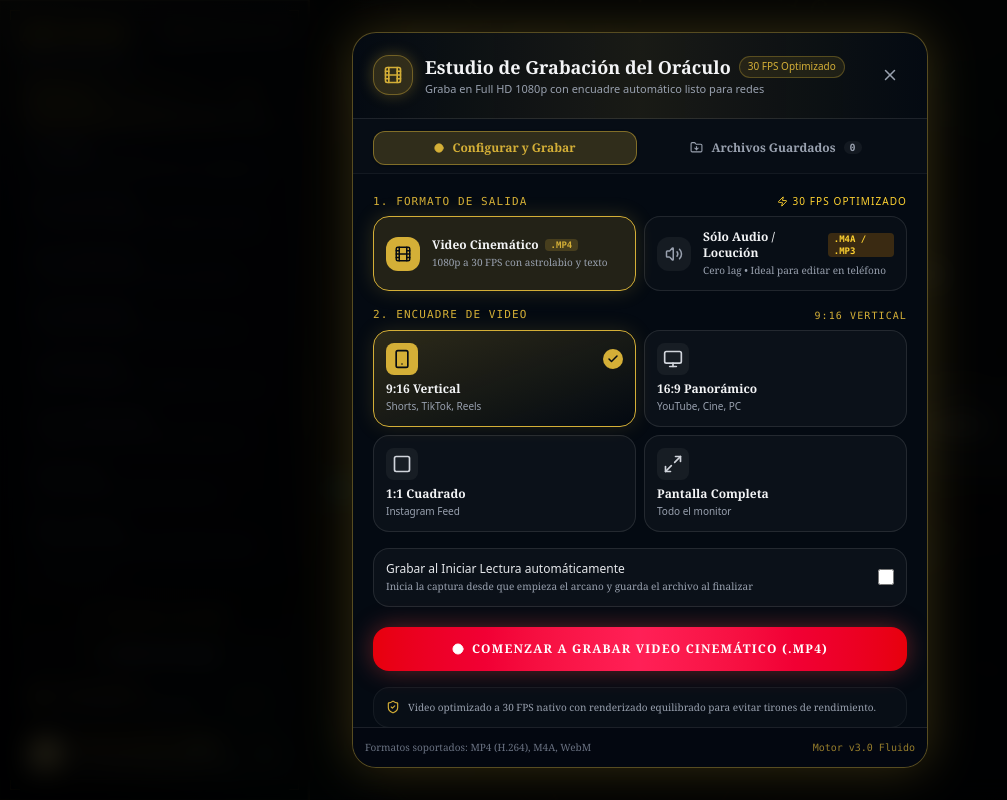
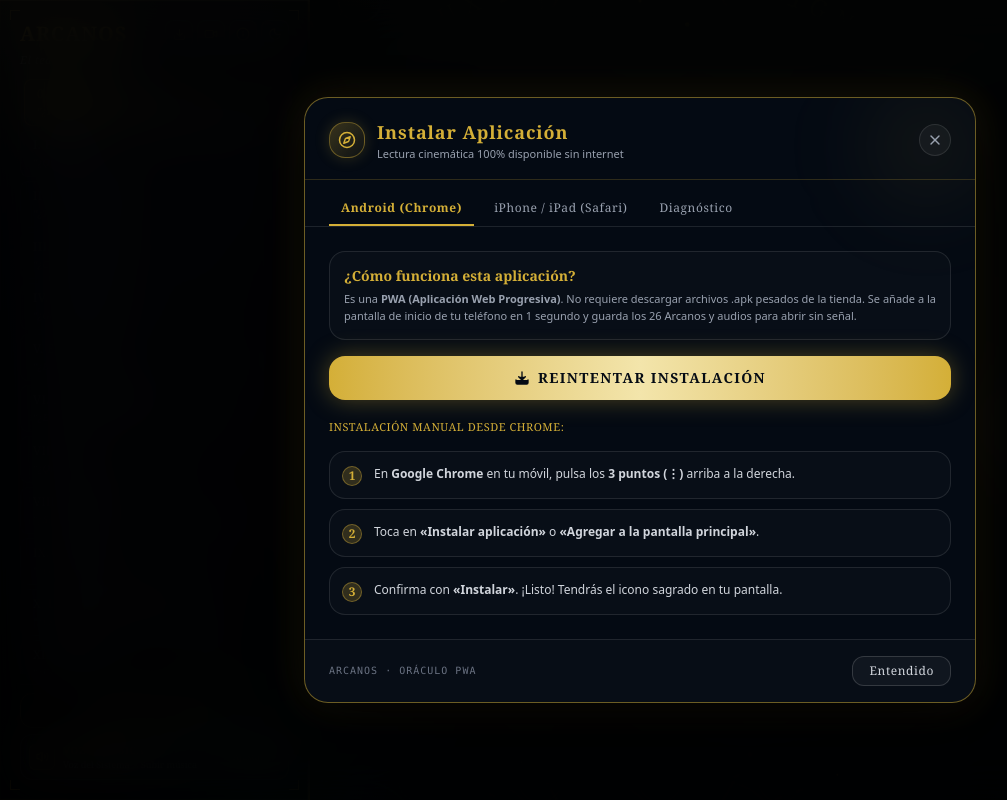
Before and after one commit to AlejoRodry/arcanos, a React (Vite) app: page / in a window 1280 px wide. Both pictures are taken after a click on the button 179 px from the left and 34 px from the top of the page. Shown: the whole page, without its empty margins (0-1007 px from the left). Built offline with nearby package versions, Linux system fonts and the light colour scheme.

Commit message:
feat(pwa): add install trigger and remove poem editor
Replace the poem editor trigger with a PWA installation button in the main interface for improved accessibility and platform integration.

```diff
--- a/src/App.tsx
+++ b/src/App.tsx
@@ -24,8 +24,7 @@ import {
   Volume1,
   Mic,
   Video,
-  FolderDown,
-  Edit3
+  FolderDown
 } from 'lucide-react';
 import { circleInscriptions, CircleInscription, getNextCircleInscription } from './data/circleInscriptions';
 import { useScreenRecorder, AspectRatio } from './hooks/useScreenRecorder';
@@ -805,6 +804,9 @@ export default function App() {
                 </h1>
 
                 <div className="flex items-center gap-1">
+                  {/* PWA Install Trigger */}
+                  <PWAInstallButton variant="icon" />
+
                   {/* Studio / Video Recording Trigger */}
                   <button
                     onClick={() => setIsStudioModalOpen(true)}
@@ -830,14 +832,6 @@ export default function App() {
                     <Info size={14} />
                   </button>
 
-                  {/* Editor de Poemas Trigger */}
-                  <button
-                    onClick={() => setIsPoemEditorOpen(true)}
-                    className="w-7 h-7 flex items-center justify-center text-[#D4AF37]/80 hover:text-[#D4AF37] transition-all rounded-lg bg-white/[0.03] hover:bg-[#D4AF37]/15 border border-white/10 hover:border-[#D4AF37]/40 active:scale-95 shadow-sm cursor-pointer"
-                    title="Editar Poemas y Versos"
-                  >
-                    <Edit3 size={13} />
-                  </button>
 
                   {/* Theme Toggle Button */}
                   <button
@@ -877,17 +871,6 @@ export default function App() {
                         {isSelected && (
                           <span className="w-1.5 h-1.5 rounded-full bg-[#D4AF37] shadow-[0_0_6px_#D4AF37]" />
                         )}
-                        <span
-                          onClick={(e) => {
-                            e.stopPropagation();
-                            setSelectedPoemId(poem.id);
-                            setIsPoemEditorOpen(true);
-                          }}
-                          className="p-1 rounded text-gray-500 hover:text-[#D4AF37] hover:bg-white/10 opacity-0 group-hover:opacity-100 transition-opacity"
-                          title="Editar poema de este arcano"
-                        >
-                          <Edit3 size={11} />
-                        </span>
                       </div>
                     </div>
                     <p className={`text-[10px] italic line-clamp-1 mt-0.5 font-serif transition-colors ${
@@ -913,15 +896,6 @@ export default function App() {
                 </span>
               </button>
 
-              {/* Edit Current Arcana Button */}
-              <button
-                onClick={() => setIsPoemEditorOpen(true)}
-                className="w-full flex items-center justify-center gap-2 px-3 py-1.5 rounded-xl border border-white/10 hover:border-[#D4AF37]/50 bg-white/[0.03] hover:bg-[#D4AF37]/10 text-xs font-serif text-gray-300 hover:text-[#D4AF37] transition-all cursor-pointer shadow-sm active:scale-[0.99]"
-                title="Editar título, versos y pregunta de este arcano"
-              >
-                <Edit3 size={13} className="text-[#D4AF37]" />
-                <span className="text-[11px] font-semibold">Editar Este Arcano</span>
-              </button>
 
               {/* Botón Unificado de Audio & Voz */}
               <button
@@ -959,11 +933,6 @@ export default function App() {
                   <ChevronRight size={12} className="text-[#D4AF37]/60 group-hover:translate-x-0.5 transition-transform" />
                 </div>
               </button>
-
-              {/* PWA Install Button for Desktop */}
-              <div>
-                <PWAInstallButton variant="full" className="w-full" />
-              </div>
             </div>
           </motion.div>
         )}
@@ -1026,14 +995,6 @@ export default function App() {
                 </button>
               )}
 
-              {/* Edit Arcana Trigger for Mobile */}
-              <button
-                onClick={() => setIsPoemEditorOpen(true)}
-                className="w-8 h-8 sm:w-9 sm:h-9 flex items-center justify-center text-[#D4AF37]/80 hover:text-[#D4AF37] rounded-xl bg-white/[0.04] border border-white/10 hover:border-[#D4AF37]/40 hover:bg-[#D4AF37]/10 active:scale-95 transition-all shadow-sm shrink-0"
-                title="Editar poema de este arcano"
-              >
-                <Edit3 size={14} />
-              </button>
 
               {/* Studio Recording Trigger */}
               <button
@@ -1186,16 +1147,6 @@ export default function App() {
                   </p>
                 </div>
                 <div className="flex items-center gap-1.5">
-                  <button
-                    onClick={() => {
-                      setIsMobileDrawerOpen(false);
-                      setIsPoemEditorOpen(true);
-                    }}
-                    className="p-2 text-[#D4AF37] hover:text-white rounded-full bg-white/5 border border-[#D4AF37]/30 active:scale-95 transition-transform"
-                    title="Editar Poemas"
-                  >
-                    <Edit3 size={16} />
-                  </button>
                   <button
                     onClick={() => setIsMobileDrawerOpen(false)}
                     className="p-2 text-gray-400 hover:text-white rounded-full bg-white/5 border border-white/10"
@@ -1281,9 +1232,6 @@ export default function App() {
                     <ChevronRight size={14} className="text-[#D4AF37]/60 group-hover:translate-x-0.5 transition-transform" />
                   </div>
                 </button>
-
-                {/* PWA Install Button for Mobile */}
-                <PWAInstallButton variant="full" className="w-full mt-1" />
               </div>
             </motion.div>
           </div>
@@ -1530,8 +1478,6 @@ export default function App() {
         </div>
       )}
 
-
-
       {/* ======================================================== */}
       {/* --- CINEMATIC READER (Center Display & Recitation) --- */}
       {/* ======================================================== */}
--- a/src/components/CinematicReader.tsx
+++ b/src/components/CinematicReader.tsx
@@ -123,7 +123,7 @@ export const CinematicReader: React.FC<CinematicReaderProps> = ({
                 </button>
               </div>
 
-              {/* Quick Options Pills Row (Voz, Círculo Sagrado & Editar) */}
+              {/* Quick Options Pills Row (Voz & Círculo Sagrado) */}
               <div className="flex items-center justify-center gap-2 w-full pt-1">
                 {onOpenVoiceModal && (
                   <button
@@ -146,33 +146,22 @@ export const CinematicReader: React.FC<CinematicReaderProps> = ({
                     <span className="text-[11px] font-sans truncate">Círculo</span>
                   </button>
                 )}
-
-                {onEditPoem && (
-                  <button
-                    onClick={onEditPoem}
-                    className="flex-1 flex items-center justify-center gap-1.5 py-2 px-2.5 rounded-xl bg-[#D4AF37]/10 border border-[#D4AF37]/30 hover:border-[#D4AF37]/60 hover:bg-[#D4AF37]/20 text-xs text-[#D4AF37] active:scale-95 transition-all shadow-sm"
-                    title="Editar poema de este arcano"
-                  >
-                    <Edit3 size={13} className="text-[#D4AF37] shrink-0" />
-                    <span className="text-[11px] font-sans font-medium truncate">Editar</span>
-                  </button>
-                )}
               </div>
             </div>
 
-            {/* Desktop Actions Row */}
-            <div className="hidden md:flex items-center gap-3 mt-3 pointer-events-auto">
-              {onEditPoem && (
+            {/* Único Botón de Edición del Poema (Visible en Móvil y Escritorio) */}
+            {onEditPoem && (
+              <div className="flex items-center justify-center mt-2.5 pointer-events-auto">
                 <button
                   onClick={onEditPoem}
-                  className="px-3.5 py-1.5 rounded-xl border border-white/15 bg-white/[0.04] hover:bg-[#D4AF37]/15 hover:border-[#D4AF37]/50 text-xs font-serif text-gray-300 hover:text-[#D4AF37] transition-all flex items-center gap-1.5 shadow-sm active:scale-95 cursor-pointer"
+                  className="px-4 py-2 rounded-xl border border-[#D4AF37]/40 bg-[#D4AF37]/10 hover:bg-[#D4AF37]/20 hover:border-[#D4AF37]/70 text-xs font-serif text-[#D4AF37] transition-all flex items-center gap-2 shadow-sm active:scale-95 cursor-pointer"
                   title="Editar este poema (título, versos, pregunta del umbral)"
                 >
-                  <Edit3 size={13} className="text-[#D4AF37]" />
-                  <span>Editar Poema</span>
+                  <Edit3 size={14} className="text-[#D4AF37]" />
+                  <span className="font-semibold tracking-wide">Editar Poema</span>
                 </button>
-              )}
-            </div>
+              </div>
+            )}
 
             {/* Keyboard hints (Desktop Only) */}
             <div className="hidden md:flex mt-2 text-[10px] font-sans tracking-wider text-gray-500 uppercase items-center gap-2">
--- a/src/components/PWAInstallButton.tsx
+++ b/src/components/PWAInstallButton.tsx
@@ -1,4 +1,5 @@
 import React, { useState } from 'react';
+import { createPortal } from 'react-dom';
 import { motion, AnimatePresence } from 'motion/react';
 import {
   Download,
@@ -16,8 +17,9 @@ import {
 import { usePWAInstall } from '../hooks/usePWAInstall';
 
 interface PWAInstallButtonProps {
-  variant?: 'compact' | 'full' | 'topbar';
+  variant?: 'compact' | 'full' | 'topbar' | 'banner' | 'icon';
   className?: string;
+  onDismiss?: () => void;
 }
 
 interface InstallModalProps {
@@ -51,14 +53,14 @@ export const RadiantInstallModal: React.FC<InstallModalProps> = ({
 
   if (!isOpen) return null;
 
-  return (
-    <div className="fixed inset-0 z-50 flex items-center justify-center p-3.5 sm:p-5 bg-black/85 backdrop-blur-xl">
+  const modalMarkup = (
+    <div className="fixed inset-0 z-[100] flex items-end sm:items-center justify-center p-0 sm:p-4 md:p-6 bg-black/85 backdrop-blur-xl">
       <motion.div
-        initial={{ scale: 0.94, opacity: 0, y: 15 }}
+        initial={{ scale: 0.96, opacity: 0, y: 25 }}
         animate={{ scale: 1, opacity: 1, y: 0 }}
-        exit={{ scale: 0.94, opacity: 0, y: 15 }}
+        exit={{ scale: 0.96, opacity: 0, y: 25 }}
         transition={{ duration: 0.25, ease: 'easeOut' }}
-        className="relative w-full max-w-md bg-[#050B14]/98 border border-[#D4AF37]/50 rounded-3xl shadow-[0_12px_60px_rgba(0,0,0,0.95),0_0_40px_rgba(212,175,55,0.15)] text-white overflow-hidden flex flex-col"
+        className="relative w-full sm:max-w-xl md:max-w-2xl h-[92vh] sm:h-auto max-h-[96vh] bg-[#050B14]/98 border-t sm:border border-[#D4AF37]/50 rounded-t-[32px] sm:rounded-3xl shadow-[0_12px_60px_rgba(0,0,0,0.95),0_0_40px_rgba(212,175,55,0.15)] text-white overflow-hidden flex flex-col"
       >
         {/* Subtle background astrolabe glow */}
         <div className="absolute top-0 right-0 w-64 h-64 bg-radial from-[#D4AF37]/10 via-transparent to-transparent pointer-events-none -mr-20 -mt-20 blur-2xl" />
@@ -150,7 +152,7 @@ export const RadiantInstallModal: React.FC<InstallModalProps> = ({
         </div>
 
         {/* Modal Content */}
-        <div className="p-5 sm:p-6 space-y-4 max-h-[60vh] overflow-y-auto text-xs font-sans">
+        <div className="flex-1 p-5 sm:p-6 space-y-4 overflow-y-auto custom-scrollbar text-xs font-sans">
           {activeTab === 'android' && (
             <div className="space-y-4">
               <div className="p-3.5 rounded-2xl bg-white/[0.02] border border-white/10 text-gray-300">
@@ -298,11 +300,17 @@ export const RadiantInstallModal: React.FC<InstallModalProps> = ({
       </motion.div>
     </div>
   );
+
+  if (typeof document !== 'undefined') {
+    return createPortal(modalMarkup, document.body);
+  }
+  return modalMarkup;
 };
 
 export const PWAInstallButton: React.FC<PWAInstallButtonProps> = ({
   variant = 'compact',
-  className = ''
+  className = '',
+  onDismiss
 }) => {
   const {
     isInstallable,
@@ -356,6 +364,106 @@ export const PWAInstallButton: React.FC<PWAInstallButtonProps> = ({
     setInstallStatusMsg('Sigue los 3 sencillos pasos indicados en el menú de Chrome (⋮).');
   };
 
+  // Banner variant: Spans the entire screen (abarca toda la pantalla) across the bottom
+  if (variant === 'banner') {
+    return (
+      <>
+        <div className={`fixed bottom-0 left-0 right-0 z-40 bg-[#02060F]/95 border-t border-[#D4AF37]/50 backdrop-blur-2xl px-3 sm:px-6 py-2.5 sm:py-3 shadow-[0_-10px_40px_rgba(0,0,0,0.9),0_0_20px_rgba(212,175,55,0.12)] transition-all ${className}`}>
+          <div className="max-w-7xl mx-auto flex items-center justify-between gap-3 sm:gap-4">
+            <div
+              onClick={handleButtonClick}
+              className="flex items-center gap-3 min-w-0 flex-1 cursor-pointer group"
+            >
+              <div className="w-8 h-8 sm:w-9 sm:h-9 rounded-xl bg-gradient-to-br from-[#D4AF37] via-[#F3E5AB] to-[#D4AF37] text-[#050B14] flex items-center justify-center shadow-[0_0_12px_rgba(212,175,55,0.35)] shrink-0 group-hover:scale-105 transition-transform">
+                <Download size={16} className="fill-[#050B14]" />
+              </div>
+              <div className="text-left min-w-0 flex-1">
+                <div className="flex items-center gap-2 flex-wrap">
+                  <span className="font-serif text-xs sm:text-sm font-semibold text-[#D4AF37] tracking-wider uppercase group-hover:text-[#F3E5AB] transition-colors">
+                    Instalar Oráculo en tu Teléfono
+                  </span>
+                  <span className="text-[9px] font-mono px-2 py-0.5 rounded-full border border-[#D4AF37]/50 bg-[#D4AF37]/20 text-[#F3E5AB] font-bold">
+                    PWA OFFLINE
+                  </span>
+                </div>
+                <p className="text-[11px] sm:text-xs text-gray-300 font-serif leading-tight mt-0.5">
+                  Añade el oráculo a tu pantalla de inicio • 100% disponible sin conexión a internet
+                </p>
+              </div>
+            </div>
+
+            <div className="flex items-center gap-2 shrink-0">
+              <button
+                onClick={handleButtonClick}
+                className="px-3.5 sm:px-5 py-1.5 sm:py-2 rounded-xl bg-gradient-to-r from-[#D4AF37] via-[#F3E5AB] to-[#D4AF37] text-[#050B14] font-serif font-bold text-xs uppercase tracking-wider shadow-[0_0_18px_rgba(212,175,55,0.35)] active:scale-95 hover:brightness-110 transition-all flex items-center gap-1.5 cursor-pointer"
+              >
+                <Download size={13} className="fill-[#050B14]" />
+                <span className="hidden sm:inline">Instalar Ahora</span>
+                <span className="sm:hidden">Instalar</span>
+              </button>
+
+              {onDismiss && (
+                <button
+                  onClick={onDismiss}
+                  className="p-1.5 sm:p-2 rounded-xl text-gray-400 hover:text-white hover:bg-white/10 active:scale-95 transition-all cursor-pointer"
+                  title="Cerrar aviso de instalación"
+                >
+                  <X size={16} />
+                </button>
+              )}
+            </div>
+          </div>
+        </div>
+
+        <AnimatePresence>
+          {showModal && (
+            <RadiantInstallModal
+              isOpen={showModal}
+              onClose={() => setShowModal(false)}
+              isInstallable={isInstallable}
+              isInAppBrowser={isInAppBrowser}
+              isAndroid={isAndroid}
+              isIOS={isIOS}
+              onInstall={handleForceInstall}
+              statusMsg={installStatusMsg}
+            />
+          )}
+        </AnimatePresence>
+      </>
+    );
+  }
+
+  // Icon variant: Discreet icon button for toolbars and top headers
+  if (variant === 'icon') {
+    return (
+      <>
+        <button
+          onClick={handleButtonClick}
+          className={`w-7 h-7 flex items-center justify-center text-[#D4AF37]/80 hover:text-[#D4AF37] bg-white/[0.03] hover:bg-[#D4AF37]/15 border border-white/10 hover:border-[#D4AF37]/40 rounded-lg active:scale-95 transition-all shadow-sm cursor-pointer ${className}`}
+          title="Instalar oráculo como App (PWA)"
+          aria-label="Instalar como App"
+        >
+          <Download size={13} className="text-[#D4AF37]" />
+        </button>
+
+        <AnimatePresence>
+          {showModal && (
+            <RadiantInstallModal
+              isOpen={showModal}
+              onClose={() => setShowModal(false)}
+              isInstallable={isInstallable}
+              isInAppBrowser={isInAppBrowser}
+              isAndroid={isAndroid}
+              isIOS={isIOS}
+              onInstall={handleForceInstall}
+              statusMsg={installStatusMsg}
+            />
+          )}
+        </AnimatePresence>
+      </>
+    );
+  }
+
   // Topbar variant: Elegant gold pill matching the header aesthetic
   if (variant === 'topbar') {
     return (
@@ -396,33 +504,34 @@ export const PWAInstallButton: React.FC<PWAInstallButtonProps> = ({
       <>
         <div
           onClick={handleButtonClick}
-          className={`group relative overflow-hidden p-2.5 rounded-xl bg-gradient-to-r from-white/[0.04] via-[#D4AF37]/10 to-white/[0.02] border border-[#D4AF37]/40 hover:border-[#D4AF37]/80 hover:bg-[#D4AF37]/15 transition-all duration-300 cursor-pointer shadow-[0_4px_16px_rgba(0,0,0,0.35),0_0_12px_rgba(212,175,55,0.08)] active:scale-[0.99] ${className}`}
+          className={`group relative overflow-hidden p-3 rounded-2xl bg-gradient-to-r from-white/[0.05] via-[#D4AF37]/15 to-white/[0.03] border border-[#D4AF37]/50 hover:border-[#D4AF37] hover:bg-[#D4AF37]/20 transition-all duration-300 cursor-pointer shadow-[0_4px_20px_rgba(0,0,0,0.4),0_0_15px_rgba(212,175,55,0.12)] active:scale-[0.99] w-full ${className}`}
         >
           {/* Subtle gold specular gradient ray */}
-          <div className="absolute inset-0 bg-gradient-to-r from-transparent via-[#D4AF37]/10 to-transparent opacity-0 group-hover:opacity-100 transition-opacity pointer-events-none" />
+          <div className="absolute inset-0 bg-gradient-to-r from-transparent via-[#D4AF37]/15 to-transparent opacity-0 group-hover:opacity-100 transition-opacity pointer-events-none" />
 
-          <div className="relative z-10 flex items-center justify-between gap-2.5">
-            <div className="flex items-center gap-2.5 min-w-0">
-              <div className="w-7.5 h-7.5 rounded-lg bg-gradient-to-br from-[#D4AF37] via-[#F3E5AB] to-[#D4AF37] text-[#050B14] flex items-center justify-center shadow-[0_0_10px_rgba(212,175,55,0.3)] shrink-0 group-hover:scale-105 transition-transform">
-                <Download size={14} className="fill-[#050B14]" />
+          <div className="relative z-10 flex items-center justify-between gap-3">
+            <div className="flex items-center gap-3 min-w-0 flex-1">
+              <div className="w-8.5 h-8.5 rounded-xl bg-gradient-to-br from-[#D4AF37] via-[#F3E5AB] to-[#D4AF37] text-[#050B14] flex items-center justify-center shadow-[0_0_12px_rgba(212,175,55,0.35)] shrink-0 group-hover:scale-105 transition-transform">
+                <Download size={15} className="fill-[#050B14]" />
               </div>
-              <div className="text-left min-w-0 truncate">
-                <div className="flex items-center gap-1.5">
+              <div className="text-left min-w-0 flex-1">
+                <div className="flex items-center gap-2">
                   <span className="font-serif text-xs font-semibold text-[#D4AF37] tracking-wider uppercase group-hover:text-[#F3E5AB] transition-colors truncate">
-                    Instalar App
+                    Instalar en Pantalla
                   </span>
-                  <span className="text-[8px] font-mono px-1.5 py-0.2 rounded-full border border-[#D4AF37]/40 bg-[#D4AF37]/15 text-[#F3E5AB] shrink-0">
+                  <span className="text-[9px] font-mono px-1.5 py-0.5 rounded-full border border-[#D4AF37]/50 bg-[#D4AF37]/20 text-[#F3E5AB] font-bold shrink-0">
                     OFFLINE
                   </span>
                 </div>
-                <p className="text-[10px] text-gray-400 font-serif leading-tight truncate mt-0.5">
-                  Toca aquí para guardarla en tu dispositivo
+                <p className="text-[11px] text-gray-300 font-serif leading-snug truncate mt-0.5">
+                  100% disponible sin internet ni descargas
                 </p>
               </div>
             </div>
 
-            <div className="w-6 h-6 rounded-lg bg-white/[0.04] border border-[#D4AF37]/30 text-[#D4AF37] flex items-center justify-center group-hover:bg-[#D4AF37]/20 group-hover:border-[#D4AF37]/60 group-hover:translate-x-0.5 transition-all shrink-0">
-              <ChevronRight size={13} />
+            <div className="px-2 py-1 rounded-lg bg-[#D4AF37]/15 border border-[#D4AF37]/40 text-[#D4AF37] text-[10px] font-serif font-bold uppercase tracking-wider group-hover:bg-[#D4AF37] group-hover:text-[#050B14] transition-all shrink-0 flex items-center gap-1 shadow-sm">
+              <span>Abrir</span>
+              <ChevronRight size={12} className="group-hover:translate-x-0.5 transition-transform" />
             </div>
           </div>
         </div>
```
